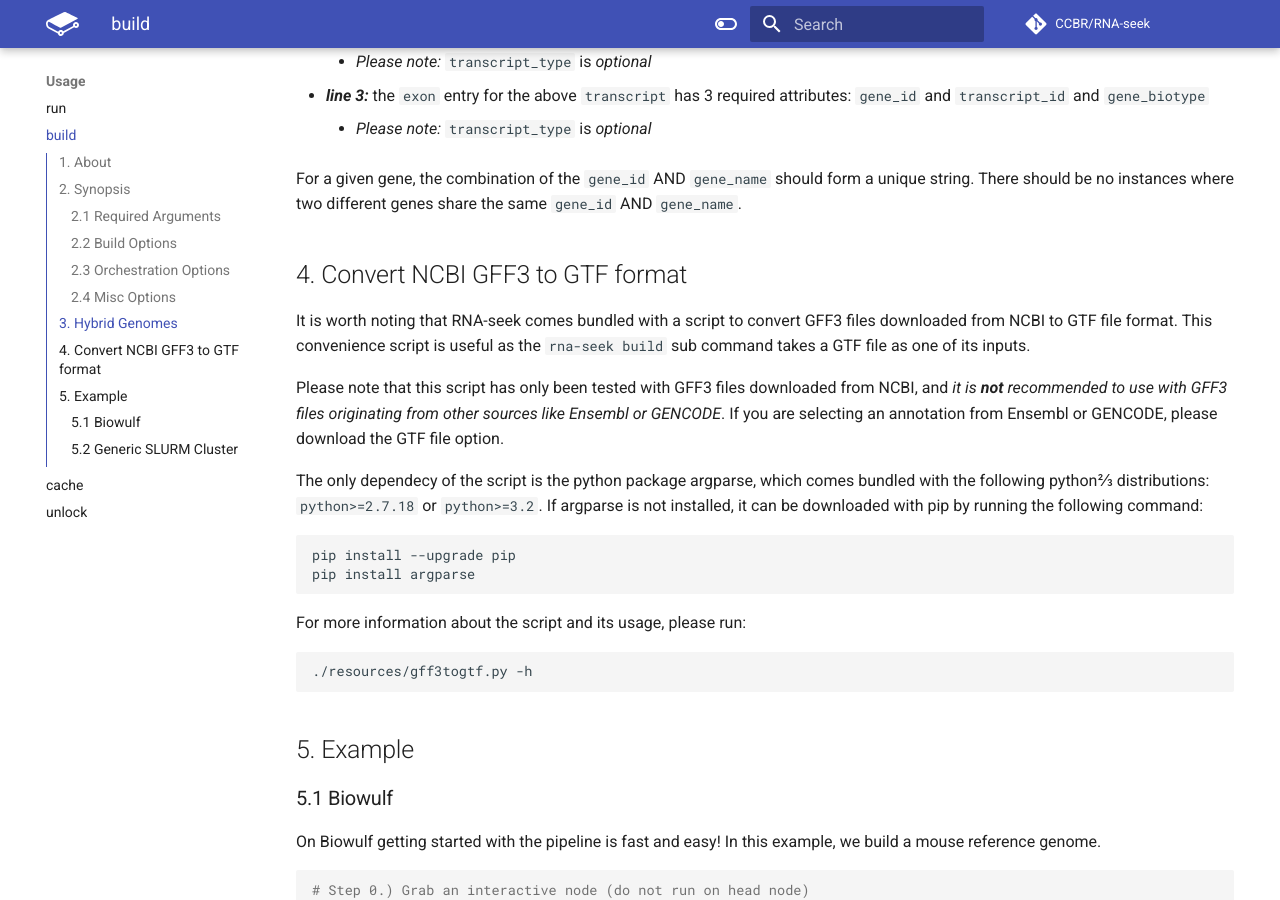
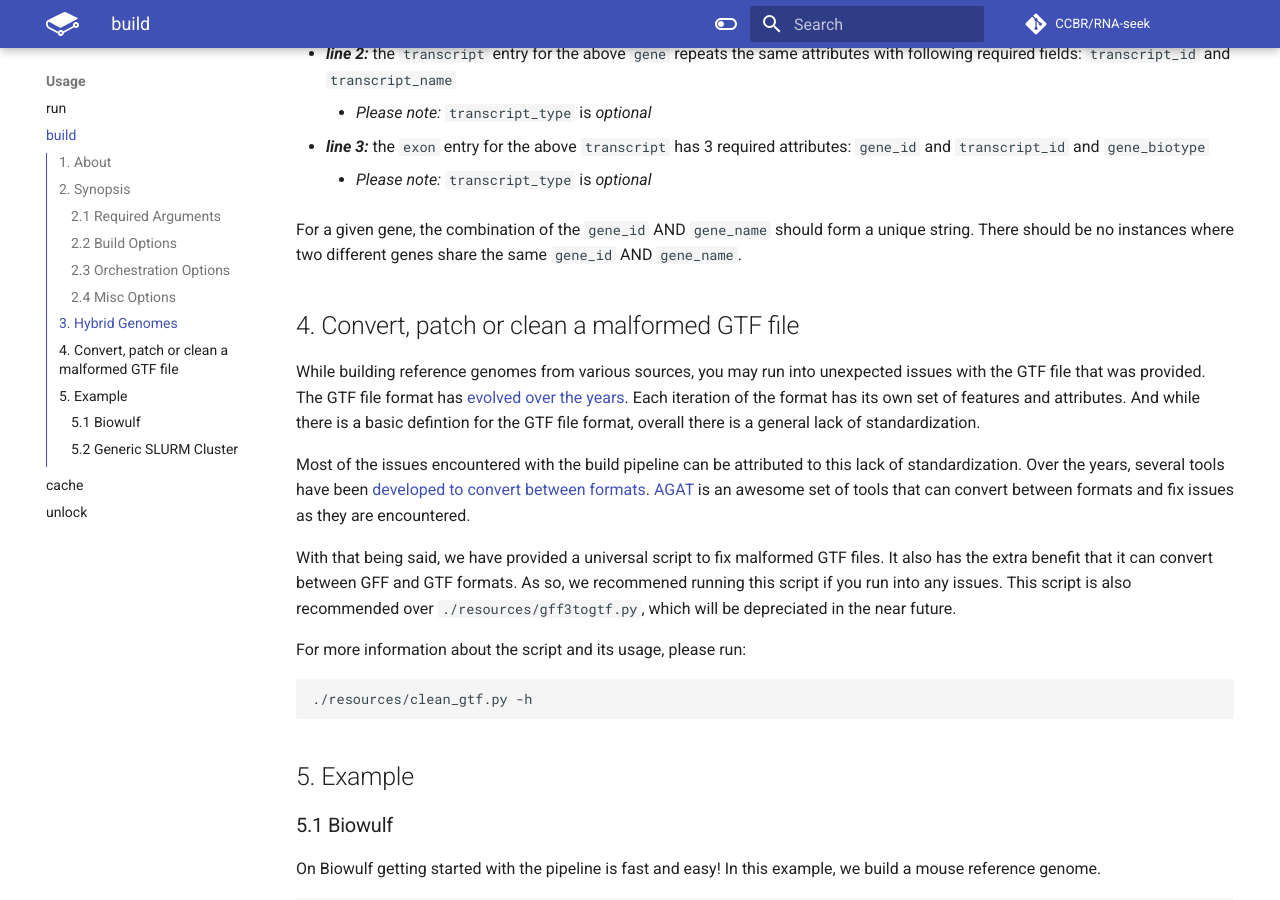
Before and after one commit to skchronicles/RNA-seek, an MkDocs documentation site: the page built from docs/RNA-seq/build.md, in a window 1280 px wide and 900 px high, scrolled down 5798 px. Built offline with MkDocs 1.6.1 and Material for MkDocs 9.7.7, drawn with Linux system fonts in a browser that asks for light colours; comment, search, counter and statistics services are not loaded; the version menu is left out; some of the changed text lies outside the part shown.

Commit message:
Adding documentation for prokaryote option and adding script to fix/convert GTF files

````diff
--- a/docs/RNA-seq/build.md
+++ b/docs/RNA-seq/build.md
@@ -96,7 +96,7 @@
 >
 > For small genomes, it is recommeded running STAR with a scaled down `--genomeSAindexNbases` value. This option runs the build pipeline in a mode where it dynamically finds the optimal value for this option using the following formula: `min(14, log2(GenomeSize)/2 - 1)`. Generally speaking, this option is not really applicable for most mammalian reference genomes, i.e. human and mouse; however, researcher working with very small reference genomes, like S. cerevisiae ~ 12Mb, should provide this option.
 >
-> When in doubt feel free to provide this option, as the optimal value will be found based on your input.
+> When in doubt feel free to provide this option, as the optimal value will be found based on your input. It is also worth noting that if you are working with a prokaryotic genome, like a bacterial genome, you will run to provide the `--prokaryote` option to the [run subcommand](./RNA-seq/run/).
 >
 > ***Example:*** `--small-genome`
 
@@ -185,22 +185,17 @@
 For a given gene, the combination of the `gene_id` AND `gene_name` should form a unique string. There should be no instances where two different genes share the same `gene_id` AND `gene_name`.
 
 
-## 4. Convert NCBI GFF3 to GTF format
+## 4. Convert, patch or clean a malformed GTF file
 
-It is worth noting that RNA-seek comes bundled with a script to convert GFF3 files downloaded from NCBI to GTF file format. This convenience script is useful as the `rna-seek build` sub command takes a GTF file as one of its inputs.
+While building reference genomes from various sources, you may run into unexpected issues with the GTF file that was provided. The GTF file format has [evolved over the years](https://agat.readthedocs.io/en/latest/gxf.html). Each iteration of the format has its own set of features and attributes.  And while there is a basic defintion for the GTF file format, overall there is a general lack of standardization.
 
-Please note that this script has only been tested with GFF3 files downloaded from NCBI, and _it is **not** recommended to use with GFF3 files originating from other sources like Ensembl or GENCODE_. If you are selecting an annotation from Ensembl or GENCODE, please download the GTF file option.
+Most of the issues encountered with the build pipeline can be attributed to this lack of standardization. Over the years, several tools have been [developed to convert between formats](https://github.com/NBISweden/GAAS/blob/master/annotation/knowledge/gff_to_gtf.md). [AGAT](https://agat.readthedocs.io/en/latest/index.html) is an awesome set of tools that can convert between formats and fix issues as they are encountered.
 
-The only dependecy of the script is the python package argparse, which comes bundled with the following python2/3 distributions: `python>=2.7.18` or `python>=3.2`. If argparse is not installed, it can be downloaded with pip by running the following command:
-
-```bash
-pip install --upgrade pip
-pip install argparse
-```
+With that being said, we have provided a universal script to fix malformed GTF files. It also has the extra benefit that it can convert between GFF and GTF formats. As so, we recommened running this script if you run into any issues. This script is also recommended over `./resources/gff3togtf.py`, which will be depreciated in the near future.
 
 For more information about the script and its usage, please run:
 ```bash
-./resources/gff3togtf.py -h
+./resources/clean_gtf.py -h
 ```
 
 ## 5. Example
````
Also changed, not shown: docs/RNA-seq/run.md (+10 -1 lines).
